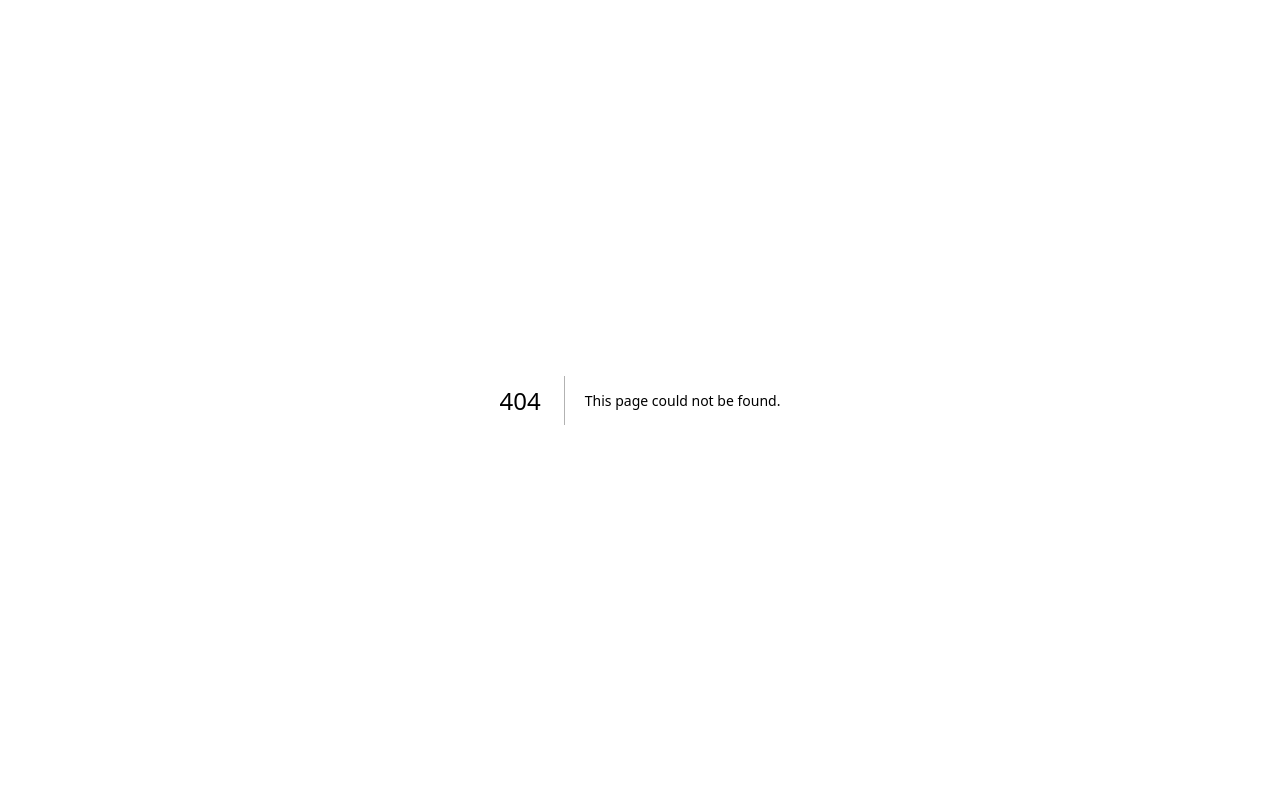
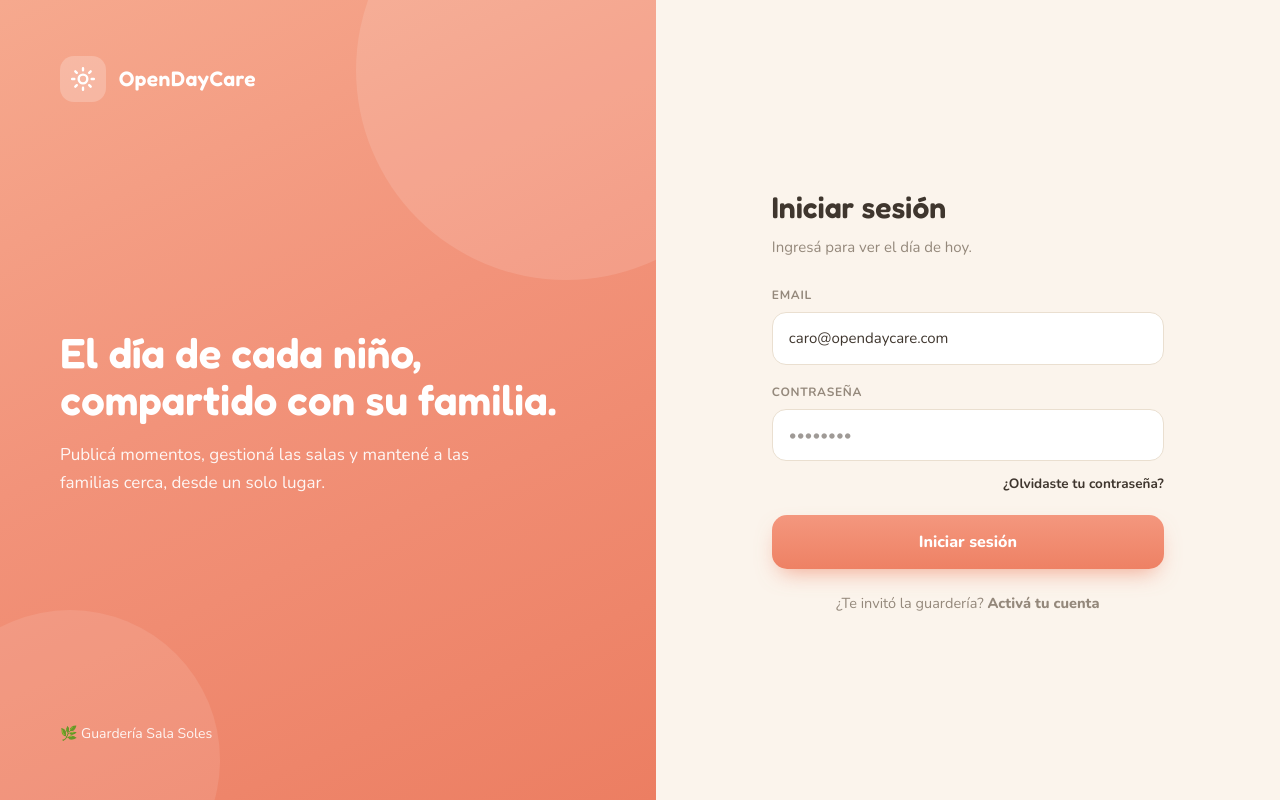
Before and after one commit to jmmolins87/day-care, a Next.js app: page /login in a window 1280 px wide. Before the commit this address had no page. Built offline with nearby package versions, Linux system fonts and the light colour scheme.

Commit message:
Add LoginPage component with layout and LoginForm integration

```diff
--- /dev/null
+++ b/app/login/page.tsx
@@ -0,0 +1,58 @@
+import LoginForm from "@/app/components/LoginForm";
+
+export default function LoginPage() {
+  return (
+    <div className="min-h-screen grid grid-cols-[1.05fr_1fr] bg-[#FBF4EC]">
+      <div
+        className="relative overflow-hidden flex flex-col justify-between p-[56px_60px] text-white"
+        style={{
+          background: "linear-gradient(155deg, #F6A98E 0%, #F2937A 45%, #EC7E62 100%)",
+        }}
+      >
+        <div className="absolute w-[420px] h-[420px] rounded-full bg-white/12 -top-[140px] -right-[120px]" />
+        <div className="absolute w-[300px] h-[300px] rounded-full bg-white/10 -bottom-[110px] -left-[80px]" />
+
+        <div className="flex items-center gap-[13px] relative z-10">
+          <div className="w-[46px] h-[46px] rounded-[14px] bg-white/22 flex items-center justify-center">
+            <svg
+              width="26"
+              height="26"
+              viewBox="0 0 24 24"
+              fill="none"
+              stroke="#fff"
+              strokeWidth="2.2"
+              strokeLinecap="round"
+              strokeLinejoin="round"
+            >
+              <circle cx="12" cy="12" r="4" />
+              <path d="M12 2v2M12 20v2M4.9 4.9l1.4 1.4M17.7 17.7l1.4 1.4M2 12h2M20 12h2M4.9 19.1l1.4-1.4M17.7 6.3l1.4-1.4" />
+            </svg>
+          </div>
+          <span className="font-['Fredoka'] font-[600] text-[21px] tracking-[0.5px]">
+            OpenDayCare
+          </span>
+        </div>
+
+        <div className="relative z-10">
+          <h1 className="font-['Fredoka'] font-[600] text-[42px] leading-[1.12] mb-[18px]">
+            El día de cada niño,
+            <br />
+            compartido con su familia.
+          </h1>
+          <p className="text-[17px] leading-[1.6] max-w-[430px] text-white/92">
+            Publicá momentos, gestioná las salas y mantené a las familias cerca,
+            desde un solo lugar.
+          </p>
+        </div>
+
+        <div className="relative z-10 text-[14px] text-white/90">
+          🌿 Guardería Sala Soles
+        </div>
+      </div>
+
+      <div className="flex items-center justify-center p-[40px]">
+        <LoginForm />
+      </div>
+    </div>
+  );
+}
```
